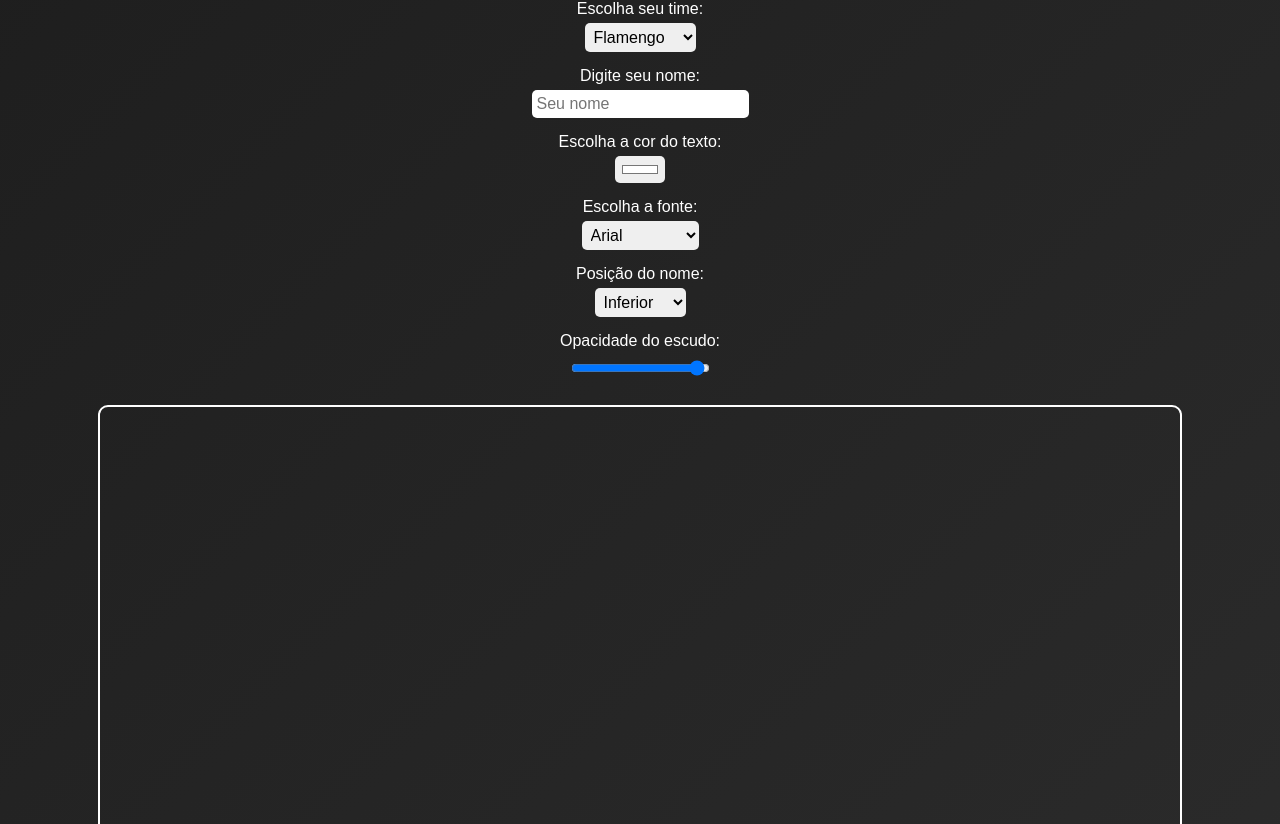
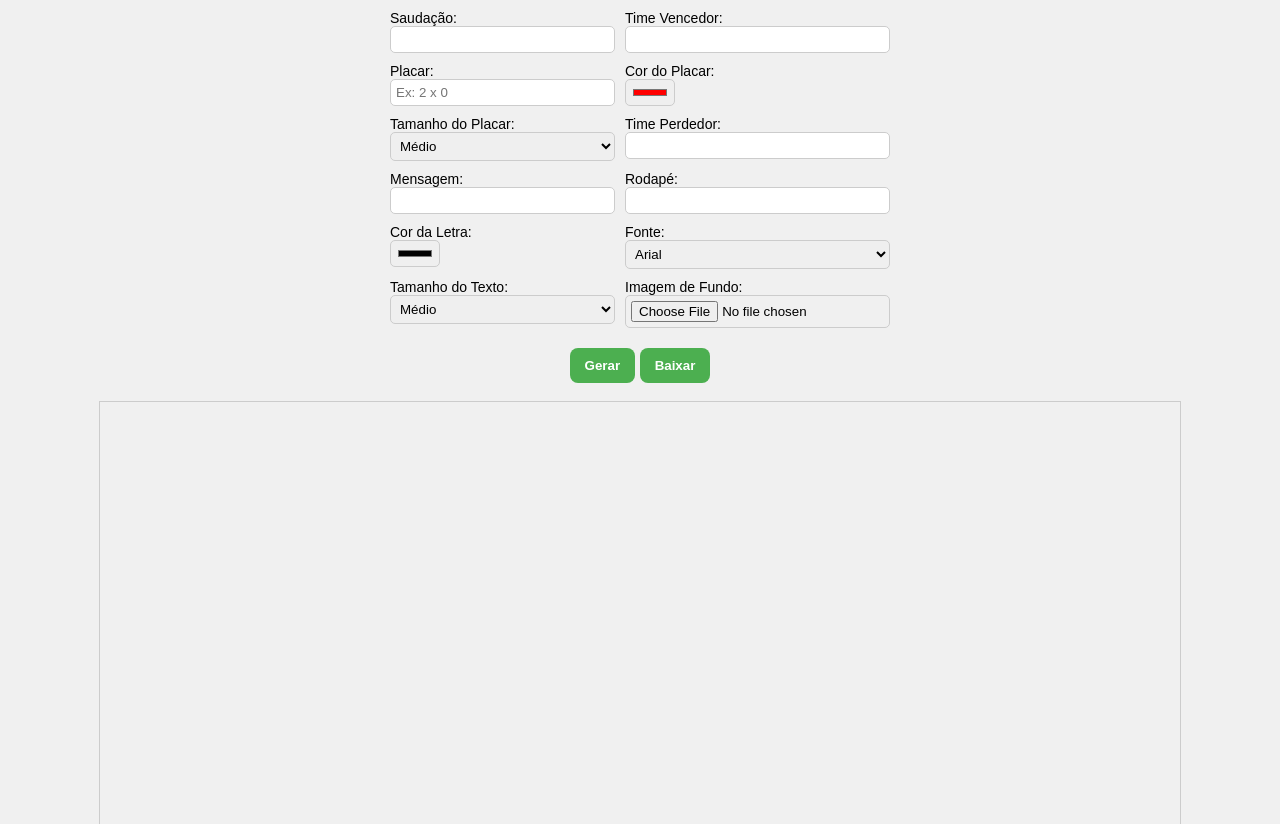
Before and after one commit to Olival-Nexora/PlayMaster1, a plain HTML site: page index.html in a window 1280 px wide. Shown: the part 96-920 px from the top of the page. Drawn offline with Linux system fonts and the light colour scheme.

Commit message:
index.html

```diff
--- a/index.html
+++ b/index.html
@@ -2,156 +2,188 @@
 <html lang="pt-BR">
 <head>
     <meta charset="UTF-8">
-  <meta name="viewport" content="width=device-width, initial-scale=1">
-  <title>Gerador de Wallpaper Personalizado</title>
+    <title>Gerador de Wallpaper</title>
     <style>
         body {
             font-family: Arial, sans-serif;
-      text-align: center;
+            background: #f0f0f0;
             padding: 20px;
-      background: linear-gradient(135deg, #1e1e1e, #333);
-      color: #fff;
+            display: flex;
+            flex-direction: column;
+            align-items: center;
         }
-    h2 {
+        h1 {
+            margin-bottom: 20px;
+        }
+        .controls {
+            display: grid;
+            grid-template-columns: 1fr 1fr;
+            gap: 10px;
+            max-width: 500px;
             margin-bottom: 20px;
         }
         label {
-      display: block;
-      margin-top: 15px;
+            display: flex;
+            flex-direction: column;
+            font-size: 14px;
         }
         input, select {
-      margin-top: 5px;
             padding: 5px;
-      font-size: 16px;
             border-radius: 5px;
+            border: 1px solid #ccc;
+        }
+        button {
+            padding: 10px 15px;
             border: none;
+            border-radius: 8px;
+            background: #4CAF50;
+            color: white;
+            font-weight: bold;
+            cursor: pointer;
+            transition: background 0.3s;
+        }
+        button:hover {
+            background: #45a049;
         }
         canvas {
-      margin-top: 20px;
-      border: 2px solid #fff;
-      border-radius: 10px;
-    }
-    a#downloadLink {
-      display: inline-block;
-      margin-top: 15px;
-      padding: 10px 20px;
-      background: #4caf50;
-      color: #fff;
-      text-decoration: none;
-      border-radius: 5px;
-      transition: background 0.3s;
-    }
-    a#downloadLink:hover {
-      background: #45a049;
+            border: 1px solid #ccc;
+            max-width: 100%;
+            height: auto;
         }
     </style>
 </head>
 <body>
 
-  <section class="seletor-wallpaper">
-    <h2>Crie seu Wallpaper Personalizado</h2>
+<h1>Gerador de Wallpaper</h1>
 
-    <label for="time">Escolha seu time:</label>
-    <select id="time">
-      <option value="Fla.png">Flamengo</option>
-      <option value="Pal.png">Palmeiras</option>
-      <option value="Cor.png">Corinthians</option>
-      <option value="San.png">Santos</option>
-      <!-- Adicione mais conforme quiser -->
+<div class="controls">
+    <label>Saudação:
+        <input type="text" id="greeting" maxlength="30">
+    </label>
+    <label>Time Vencedor:
+        <input type="text" id="winner" maxlength="30">
+    </label>
+    <label>Placar:
+        <input type="text" id="score" maxlength="10" placeholder="Ex: 2 x 0">
+    </label>
+    <label>Cor do Placar:
+        <input type="color" id="scoreColor" value="#FF0000">
+    </label>
+    <label>Tamanho do Placar:
+        <select id="scoreSize">
+            <option value="30">Pequeno</option>
+            <option value="50" selected>Médio</option>
+            <option value="80">Grande</option>
         </select>
+    </label>
+    <label>Time Perdedor:
+        <input type="text" id="loser" maxlength="30">
+    </label>
+    <label>Mensagem:
+        <input type="text" id="message" maxlength="30">
+    </label>
+    <label>Rodapé:
+        <input type="text" id="footer" maxlength="50">
+    </label>
+    <label>Cor da Letra:
+        <input type="color" id="textColor" value="#000000">
+    </label>
+    <label>Fonte:
+        <select id="fontFamily">
+            <option value="Arial">Arial</option>
+            <option value="Verdana">Verdana</option>
+            <option value="Georgia">Georgia</option>
+            <option value="Courier New">Courier New</option>
+        </select>
+    </label>
+    <label>Tamanho do Texto:
+        <select id="textSize">
+            <option value="20">Pequeno</option>
+            <option value="30" selected>Médio</option>
+            <option value="50">Grande</option>
+        </select>
+    </label>
+    <label>Imagem de Fundo:
+        <input type="file" id="bgImage" accept="image/*">
+    </label>
+</div>
 
-    <label for="nome">Digite seu nome:</label>
-    <input type="text" id="nome" placeholder="Seu nome">
+<div>
+    <button onclick="generate()">Gerar</button>
+    <button onclick="download()">Baixar</button>
+</div>
 
-    <label for="corTexto">Escolha a cor do texto:</label>
-    <input type="color" id="corTexto" value="#ffffff">
-
-    <label for="fonteTexto">Escolha a fonte:</label>
-    <select id="fonteTexto">
-      <option value="Arial">Arial</option>
-      <option value="Impact">Impact</option>
-      <option value="Comic Sans MS">Comic Sans</option>
-      <option value="Courier New">Courier</option>
-    </select>
-
-    <label for="posicaoTexto">Posição do nome:</label>
-    <select id="posicaoTexto">
-      <option value="top">Superior</option>
-      <option value="middle">Central</option>
-      <option value="bottom" selected>Inferior</option>
-    </select>
-
-    <label for="opacidade">Opacidade do escudo:</label>
-    <input type="range" id="opacidade" min="0.1" max="1" step="0.1" value="1">
-
-    <canvas id="canvas" width="1080" height="1920"></canvas>
-
-    <a id="downloadLink" download="wallpaper.png">Baixar Wallpaper</a>
-  </section>
+<br>
+<canvas id="wallpaper" width="1080" height="1350"></canvas>
 
 <script>
-    const time = document.getElementById('time');
-    const nome = document.getElementById('nome');
-    const corTexto = document.getElementById('corTexto');
-    const fonteTexto = document.getElementById('fonteTexto');
-    const posicaoTexto = document.getElementById('posicaoTexto');
-    const opacidade = document.getElementById('opacidade');
-    const canvas = document.getElementById('canvas');
+    let backgroundImage = null;
+
+    document.getElementById('bgImage').addEventListener('change', function(e) {
+        const reader = new FileReader();
+        reader.onload = function(event) {
+            const img = new Image();
+            img.onload = function() {
+                backgroundImage = img;
+                generate();
+            };
+            img.src = event.target.result;
+        };
+        reader.readAsDataURL(e.target.files[0]);
+    });
+
+    function generate() {
+        const canvas = document.getElementById('wallpaper');
         const ctx = canvas.getContext('2d');
-    const link = document.getElementById('downloadLink');
 
-    function atualizarWallpaper() {
-      const img = new Image();
-      img.crossOrigin = "anonymous"; // Caso use imagens de servidores externos
-      img.src = time.value;
-
-      img.onload = function() {
+        // Limpar
         ctx.clearRect(0, 0, canvas.width, canvas.height);
 
-        // Ajusta opacidade do escudo
-        ctx.globalAlpha = parseFloat(opacidade.value);
-        ctx.drawImage(img, 0, 0, canvas.width, canvas.height);
-        ctx.globalAlpha = 1;
-
-        const texto = nome.value.trim() || "Seu Nome Aqui";
-        const cor = corTexto.value;
-        const fonte = fonteTexto.value;
-        const posicao = posicaoTexto.value;
-
-        let y;
-        if (posicao === "top") y = 150;
-        else if (posicao === "middle") y = canvas.height / 2;
-        else y = canvas.height - 150;
-
-        ctx.font = `bold 60px ${fonte}`;
-        ctx.fillStyle = cor;
-        ctx.strokeStyle = "#000";
-        ctx.lineWidth = 4;
-        ctx.textAlign = "center";
-
-        // Sombra no texto
-        ctx.shadowColor = "rgba(0,0,0,0.5)";
-        ctx.shadowBlur = 10;
-        ctx.shadowOffsetX = 4;
-        ctx.shadowOffsetY = 4;
-
-        ctx.strokeText(texto, canvas.width / 2, y);
-        ctx.fillText(texto, canvas.width / 2, y);
-
-        ctx.shadowColor = "transparent"; // limpa sombra
-
-        // Atualiza link de download
-        link.href = canvas.toDataURL();
-      }
+        // Fundo
+        if (backgroundImage) {
+            ctx.drawImage(backgroundImage, 0, 0, canvas.width, canvas.height);
+        } else {
+            ctx.fillStyle = '#ffffff';
+            ctx.fillRect(0, 0, canvas.width, canvas.height);
         }
 
-    // Atualiza ao mudar qualquer configuração
-    [time, nome, corTexto, fonteTexto, posicaoTexto, opacidade].forEach(el => {
-      el.addEventListener('input', atualizarWallpaper);
-    });
+        const greeting = document.getElementById('greeting').value;
+        const winner = document.getElementById('winner').value;
+        const score = document.getElementById('score').value;
+        const loser = document.getElementById('loser').value;
+        const message = document.getElementById('message').value;
+        const footer = document.getElementById('footer').value;
+        const textColor = document.getElementById('textColor').value;
+        const fontFamily = document.getElementById('fontFamily').value;
+        const textSize = parseInt(document.getElementById('textSize').value);
+        const scoreColor = document.getElementById('scoreColor').value;
+        const scoreSize = parseInt(document.getElementById('scoreSize').value);
 
-    // Gera inicialmente
-    atualizarWallpaper();
+        ctx.textAlign = 'center';
+        ctx.fillStyle = textColor;
+        ctx.font = `${textSize}px ${fontFamily}`;
+
+        ctx.fillText(greeting, canvas.width / 2, 100);
+        ctx.fillText(winner, canvas.width / 2, 200);
+
+        ctx.fillStyle = scoreColor;
+        ctx.font = `${scoreSize}px ${fontFamily}`;
+        ctx.fillText(score, canvas.width / 2, 300);
+
+        ctx.fillStyle = textColor;
+        ctx.font = `${textSize}px ${fontFamily}`;
+        ctx.fillText(loser, canvas.width / 2, 400);
+        ctx.fillText(message, canvas.width / 2, 500);
+        ctx.fillText(footer, canvas.width / 2, canvas.height - 50);
+    }
+
+    function download() {
+        const canvas = document.getElementById('wallpaper');
+        const link = document.createElement('a');
+        link.download = 'wallpaper.png';
+        link.href = canvas.toDataURL();
+        link.click();
+    }
 </script>
 
 </body>
```
Lines whose indentation alone changed are shown as unchanged.
